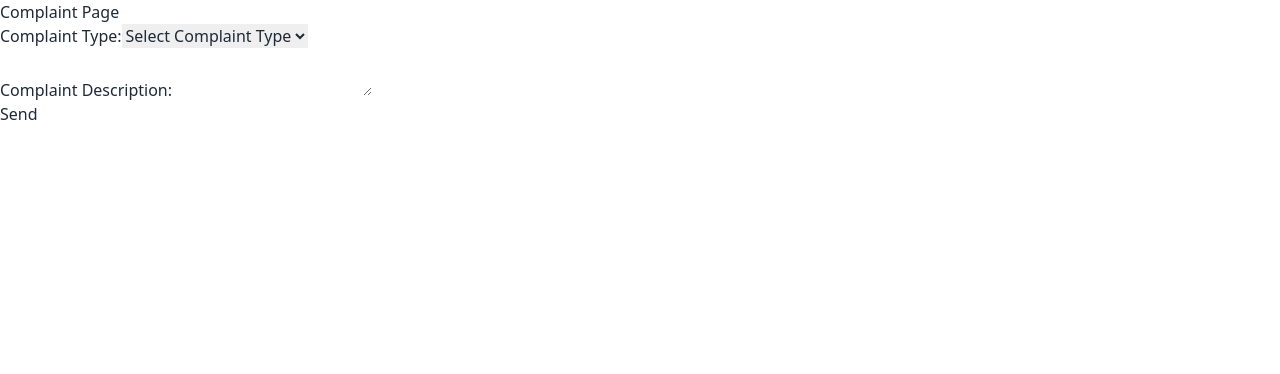
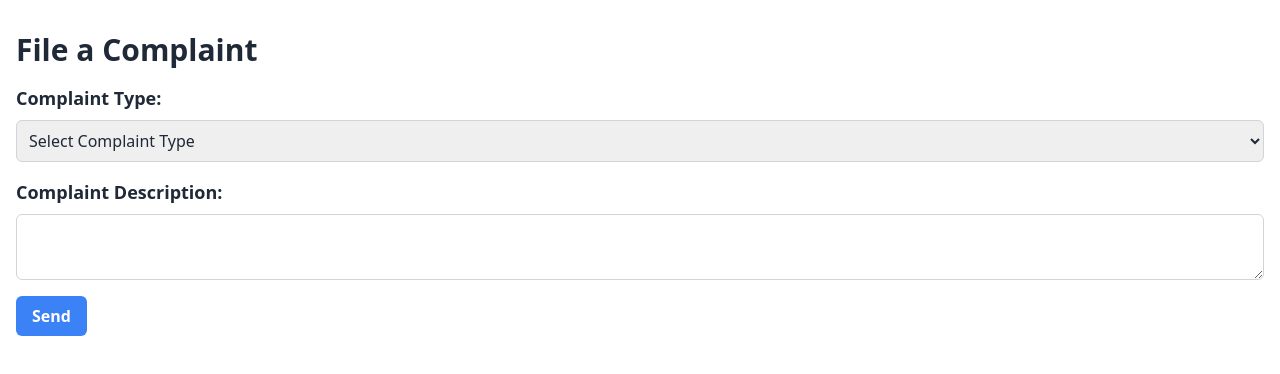
Before and after one commit to Algorithmics-001/bus-pass-web, a React (Vite) app: page /complaint in a window 1280 px wide. Shown: the top 374 px of the page. Built offline with nearby package versions, Linux system fonts and the light colour scheme.

Commit message:
completed pages and improved ui

```diff
--- a/src/components/Navbar.jsx
+++ b/src/components/Navbar.jsx
@@ -23,6 +23,8 @@ const Navbar = ({admin}) => {
                 <li><Link to="/bus-service/requests">Requests</Link></li>
                 <li><Link to="/about">About</Link></li>
               </>}
+              <li><Link to="/complaint">Complaint</Link></li>
+              <li><Link to="/profile">Profile</Link></li>
             </ul>
           </div>
         </div>
--- a/src/pages/About.jsx
+++ b/src/pages/About.jsx
@@ -1,10 +1,34 @@
+import React from 'react';
 
-const About = () => {
+function AboutPage() {
   return (
-    <>
-      <h1>About</h1>
-    </>
-  )
-};
+    <div className="container mx-auto px-4 py-8">
+      <h1 className="text-3xl font-bold mb-4">About Digipass</h1>
+      <p className="mb-4">
+        Digipass is a platform designed to streamline the process of obtaining bus passes for students.
+      </p>
+      <p className="mb-4">
+        Our application facilitates communication between colleges and bus services, allowing colleges to efficiently
+        manage bus pass requests and generate digital bus passes for students.
+      </p>
+      <p className="mb-4">
+        With Digipass, students can easily request bus passes online, reducing the hassle of traditional paperwork
+        processes and providing a more convenient experience.
+      </p>
+      <p className="mb-4">
+        We aim to improve transportation services for students and simplify administrative tasks for colleges and bus
+        services alike.
+      </p>
+      <p className="mt-8">
+        <strong>For more information, contact us at:</strong>
+      </p>
+      <ul className="list-disc pl-8 mt-2">
+        <li>Email: contact@digipass.com</li>
+        <li>Phone: 123-456-7890</li>
+        <li>Address: 123 Main Street, City, Country</li>
+      </ul>
+    </div>
+  );
+}
 
-export default About;
+export default AboutPage;
--- a/src/pages/Complaint.jsx
+++ b/src/pages/Complaint.jsx
@@ -1,9 +1,7 @@
 import React, { useState } from 'react';
-
 import axios from 'axios';
 
 function ComplaintPage() {
-
   const [complaintType, setComplaintType] = useState('');
   const [complaintDescription, setComplaintDescription] = useState('');
 
@@ -11,8 +9,7 @@ function ComplaintPage() {
     event.preventDefault();
     console.log("Complaint Type:", complaintType);
     console.log("Complaint Description:", complaintDescription);
-    // setComplaintType('');
-    // setComplaintDescription('');
+
     const complaint = {
       "complaint-type": complaintType,
       "complaint-description": complaintDescription
@@ -33,15 +30,16 @@ function ComplaintPage() {
   }
 
   return (
-    <div>
-      <h2>Complaint Page</h2>
-      <form onSubmit={handleSubmit}>
-        <div>
-          <label htmlFor="complaintType">Complaint Type:</label>
+    <div className="container mx-auto px-4 py-8">
+      <h2 className="text-3xl font-bold mb-4">File a Complaint</h2>
+      <form onSubmit={handleSubmit} className="space-y-4">
+        <div className="flex flex-col">
+          <label htmlFor="complaintType" className="text-lg font-semibold mb-2">Complaint Type:</label>
           <select
             id="complaintType"
             value={complaintType}
             onChange={(e) => setComplaintType(e.target.value)}
+            className="border border-gray-300 rounded-md p-2 focus:outline-none focus:border-blue-500"
           >
             <option value="">Select Complaint Type</option>
             <option value="technical">Technical Issue</option>
@@ -49,15 +47,16 @@ function ComplaintPage() {
             <option value="service">Service Issue</option>
           </select>
         </div>
-        <div>
-          <label htmlFor="complaintDescription">Complaint Description:</label>
+        <div className="flex flex-col">
+          <label htmlFor="complaintDescription" className="text-lg font-semibold mb-2">Complaint Description:</label>
           <textarea
             id="complaintDescription"
             value={complaintDescription}
             onChange={(e) => setComplaintDescription(e.target.value)}
+            className="border border-gray-300 rounded-md p-2 focus:outline-none focus:border-blue-500"
           ></textarea>
         </div>
-        <button type="submit">Send</button>
+        <button type="submit" className="bg-blue-500 text-white font-semibold py-2 px-4 rounded-md hover:bg-blue-600 focus:outline-none focus:bg-blue-600 transition duration-300">Send</button>
       </form>
     </div>
   );
```
